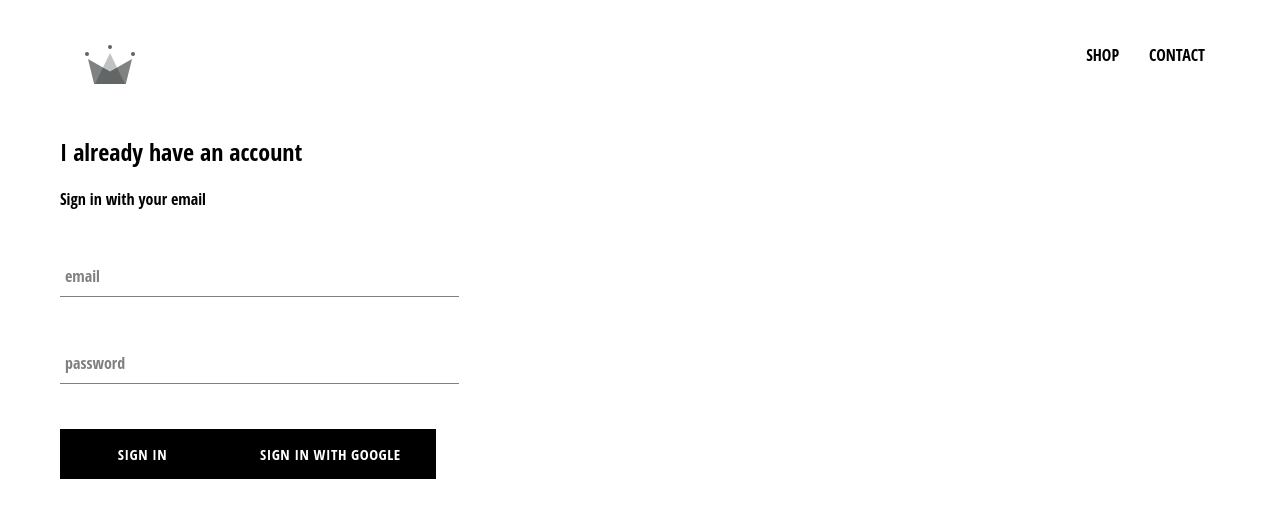
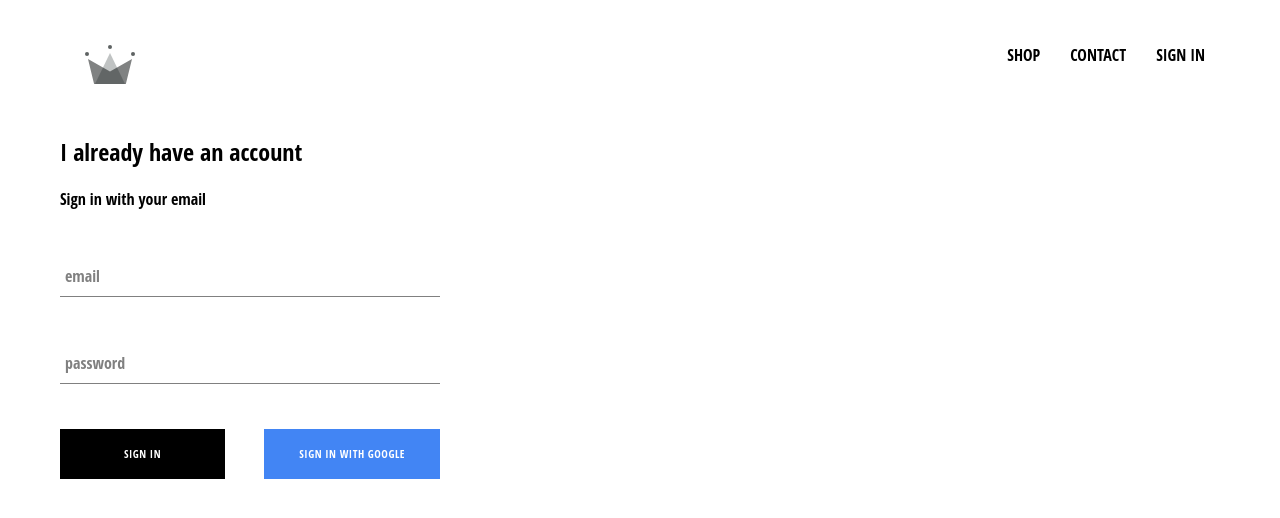
Before and after one commit to Hamzah9797/crwn-clothing, a React (Create React App) app: page /signin in a window 1280 px wide. Shown: the top 518 px of the page. Built offline with nearby package versions, Linux system fonts and the light colour scheme; no server answers.

Commit message:
firebase completed, sign in component completed

```diff
--- a/src/App.css
+++ b/src/App.css
@@ -7,3 +7,7 @@
     text-decoration: none;
     color: black;
 }
+
+*{
+    box-sizing: border-box;
+}
--- a/src/App.js
+++ b/src/App.js
@@ -35,7 +35,7 @@
   render(){
   return (
     <div>
-      <Header />
+      <Header currentUser={this.state.currentUser} />
       <Switch>
       <Route exact path='/' component={HomePage}/>
       <Route path='/shop' component={ShopPage}/>
--- a/src/components/custom-button/custom-button.component.jsx
+++ b/src/components/custom-button/custom-button.component.jsx
@@ -2,8 +2,10 @@
 import './custom-button.styles.scss';
 
 
-const CustomButton = ({children, ...otherProps}) => (
-    <button className='custom-button' {...otherProps}>
+const CustomButton = ({children,isGoogleSignIn, ...otherProps}) => (
+    <button className={`${isGoogleSignIn ? 'google-sign-in' : '' } custom-button`}
+    {...otherProps}
+    >
     {children}
     </button>
 );
--- a/src/components/custom-button/custom-button.styles.scss
+++ b/src/components/custom-button/custom-button.styles.scss
@@ -5,12 +5,12 @@
   letter-spacing: 0.5px;
   line-height: 50px;
   padding: 0 35px 0 35px;
-  font-size: 15px;
+  font-size: 11px;
   background-color: black;
   color: white;
   text-transform: uppercase;
   font-family: 'Open Sans Condensed';
-  font-weight: bolder;
+  font-weight:regular;
   border: none;
   cursor: pointer;
 
@@ -19,4 +19,16 @@
     color: black;
     border: 1px solid black;
   }
+
+&.google-sign-in {
+  background-color: #4285f4;
+  color: white;
+
+  &:hover {
+    background-color: #357ae8;
+    border:none;
+  }
 }
+
+
+}
--- a/src/components/header/header.component.jsx
+++ b/src/components/header/header.component.jsx
@@ -2,8 +2,11 @@
 import {Link} from 'react-router-dom';
 import './header.styles.scss';
 import {ReactComponent as Logo} from '../../assests/crown.svg';
+import {auth} from '../../firebase/firebase.utils';
 
-const Header = () => (
+
+
+const Header = ({currentUser}) => (
     <div className='header'>
     <Link to='/' className='logo-container'>
         <Logo className='logo'/>
@@ -15,7 +18,17 @@
     <Link className='option' to='/shop'>
     CONTACT
     </Link>
+    {currentUser ? (
+        <div className='option' onClick={()=>auth.signOut()}>
+        SIGN OUT
+        </div>
+    ) : (
+        <Link className='option' to='signin'>
+        SIGN IN
+        </Link>
+    )
+    }
     </div>
     </div>
-)
+);
 export default Header;
--- a/src/components/header/header.styles.scss
+++ b/src/components/header/header.styles.scss
@@ -20,6 +20,7 @@
 
     .option {
       padding: 10px 15px;
+      cursor: pointer;
     }
   }
 }
--- a/src/components/sign-in/sign-in.component.jsx
+++ b/src/components/sign-in/sign-in.component.jsx
@@ -49,12 +49,12 @@
                 required/>
 
 
-    <CustomButton type='submit'> Sign in </CustomButton>
-     <CustomButton onClick={signInWithGoogle}>
-     {''}
-     Sign in with Google{''}
+                <div className='buttons'>
+       <CustomButton type='submit'> Sign in </CustomButton>
+     <CustomButton onClick={signInWithGoogle} isGoogleSignIn>
+     Sign in with Google
      </CustomButton>
-
+   </div>
     </form>
             </div>
         );
--- a/src/components/sign-in/sign-in.styles.scss
+++ b/src/components/sign-in/sign-in.styles.scss
@@ -1,5 +1,5 @@
 .sign-in {
-    width: 30vw;
+    width: 380px;
     display: flex;
     flex-direction: column;
 
@@ -7,5 +7,8 @@
     margin: 10px 0;
 }
 
-
+  .buttons {
+      display: flex;
+      justify-content: space-between;
+  }
 }
```
